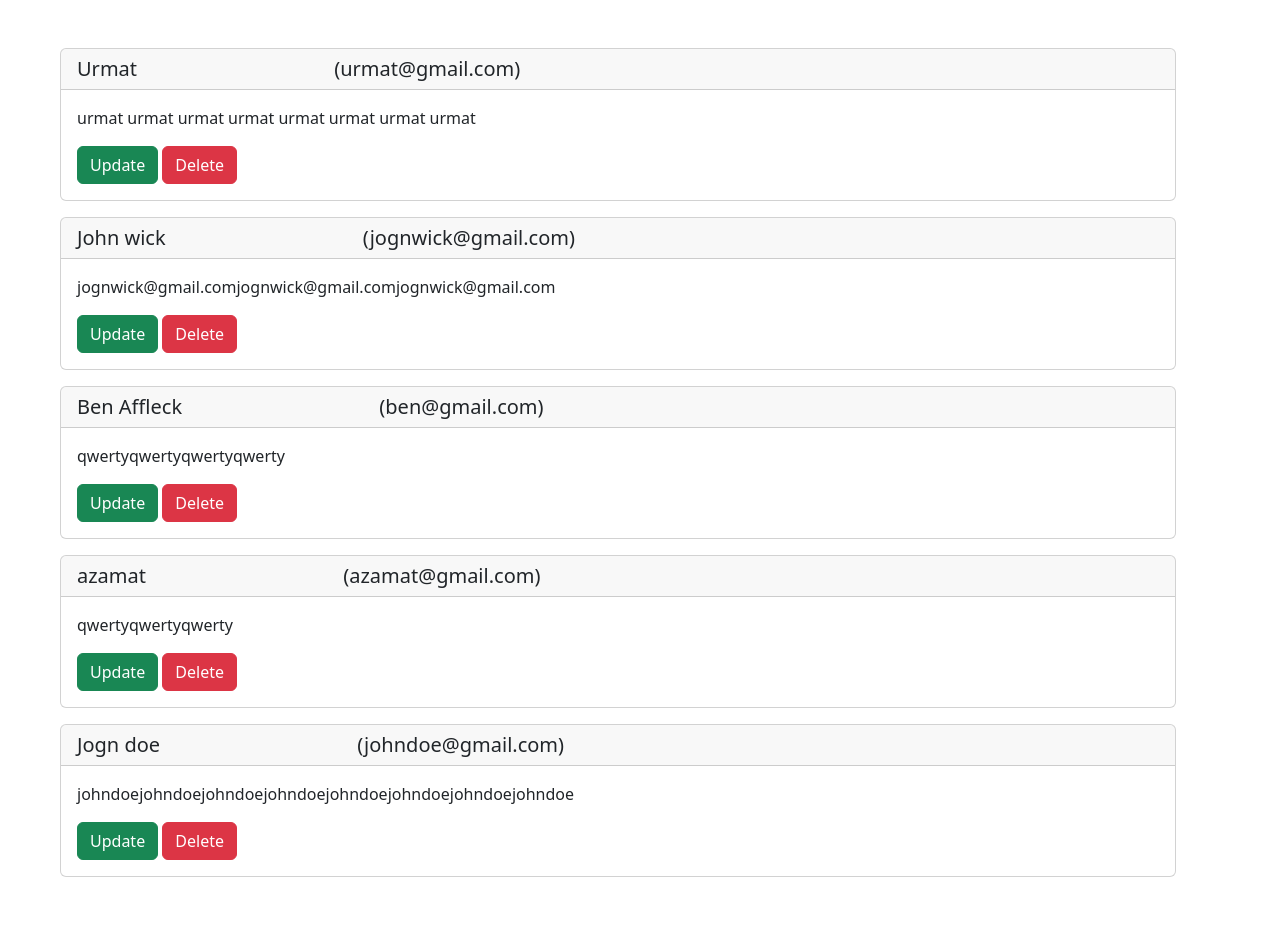
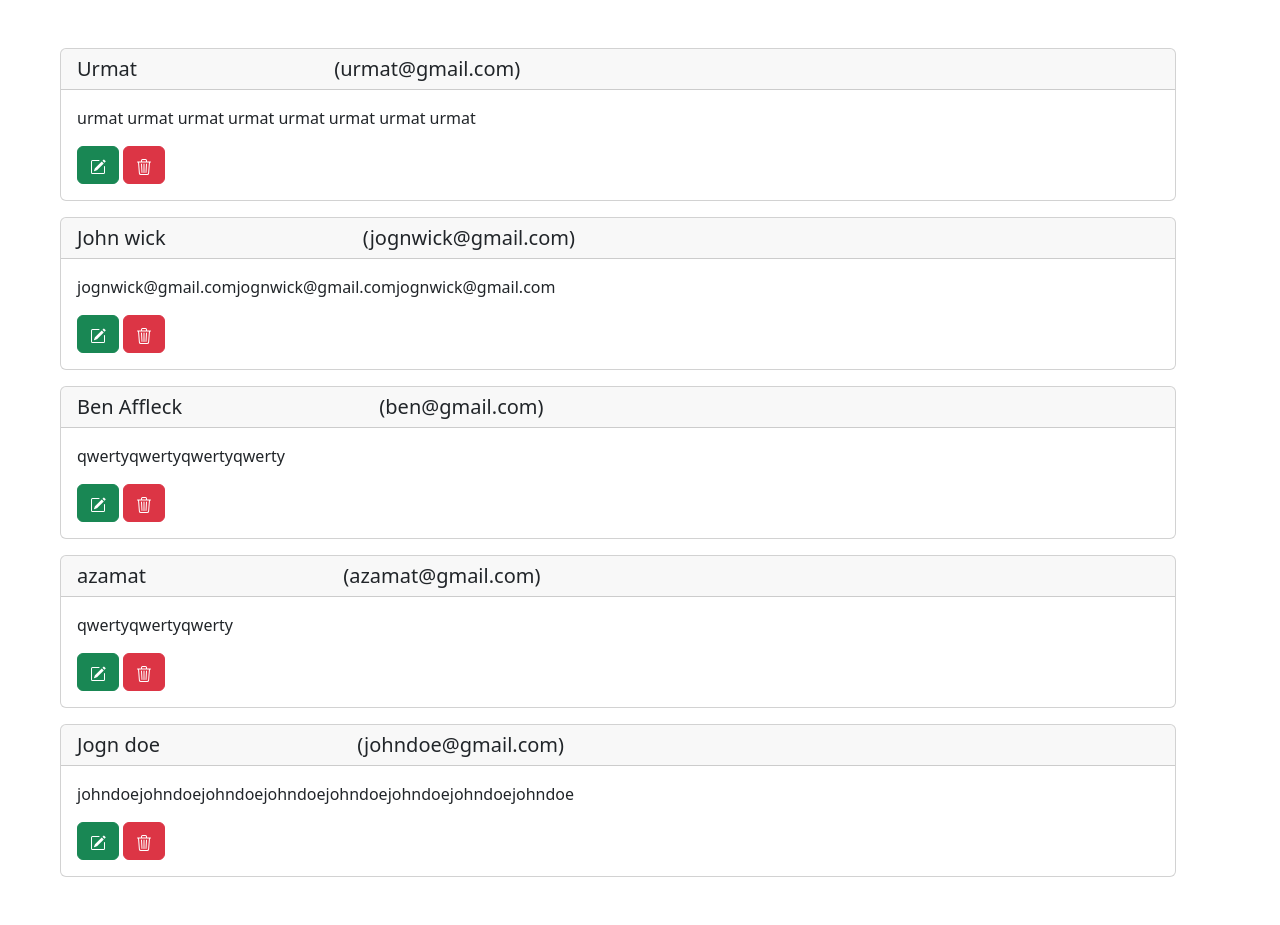
Before and after one commit to azamatclb/arzygulov-azamat-exam7, a Django app: page / in a window 1280 px wide. Shown: the part 56-981 px from the top of the page. Run offline with Django 5.2, Linux system fonts and the light colour scheme; data comes from the database, SQL or seed files in the repository.

Commit message:
Заменил кнопки редактирования и удаления записи на иконки

```diff
--- a/webapp/templates/delete_entry.html
+++ b/webapp/templates/delete_entry.html
@@ -10,7 +10,6 @@
         <form action="" method="post">
             {% csrf_token %}
             <div class="form-floating mb-3">
-{#                <label for="email"></label><br>#}
                 <h6>Введите email чтобы удалить:</h6>
                 <input type="email" name="email" class="form-control" placeholder="email" required>
             </div>
--- a/webapp/templates/index.html
+++ b/webapp/templates/index.html
@@ -9,12 +9,25 @@
     <div class="container m-5">
         {% for entry in entries %}
             <div class="card mb-3">
-                <h5 class="card-header"><span class="author me-5">{{ entry.author }} </span> <span class="ms-5 me-5"></span> <span
+                <h5 class="card-header"><span class="author me-5">{{ entry.author }} </span> <span
+                        class="ms-5 me-5"></span> <span
                         class="email ms-5">({{ entry.email }})</span></h5>
                 <div class="card-body">
                     <p class="card-text">{{ entry.text }}</p>
-                    <a href="{% url 'update_entry' entry.id %}" class="btn btn-success">Update</a>
-                    <a href="{% url 'delete_entry' entry.id %}" class="btn btn-danger">Delete</a>
+                    <a href="{% url 'update_entry' entry.id %}" class="btn btn-success">
+                        <svg xmlns="http://www.w3.org/2000/svg" width="16" height="16" fill="currentColor"
+                             class="bi bi-pencil-square" viewBox="0 0 16 16">
+                            <path d="M15.502 1.94a.5.5 0 0 1 0 .706L14.459 3.69l-2-2L13.502.646a.5.5 0 0 1 .707 0l1.293 1.293zm-1.75 2.456-2-2L4.939 9.21a.5.5 0 0 0-.121.196l-.805 2.414a.25.25 0 0 0 .316.316l2.414-.805a.5.5 0 0 0 .196-.12l6.813-6.814z"/>
+                            <path fill-rule="evenodd"
+                                  d="M1 13.5A1.5 1.5 0 0 0 2.5 15h11a1.5 1.5 0 0 0 1.5-1.5v-6a.5.5 0 0 0-1 0v6a.5.5 0 0 1-.5.5h-11a.5.5 0 0 1-.5-.5v-11a.5.5 0 0 1 .5-.5H9a.5.5 0 0 0 0-1H2.5A1.5 1.5 0 0 0 1 2.5z"/>
+                        </svg>
+                    </a>
+                    <a href="{% url 'delete_entry' entry.id %}" class="btn btn-danger">
+                        <svg xmlns="http://www.w3.org/2000/svg" width="16" height="16" fill="currentColor"
+                             class="bi bi-trash3" viewBox="0 0 16 16">
+                            <path d="M6.5 1h3a.5.5 0 0 1 .5.5v1H6v-1a.5.5 0 0 1 .5-.5M11 2.5v-1A1.5 1.5 0 0 0 9.5 0h-3A1.5 1.5 0 0 0 5 1.5v1H1.5a.5.5 0 0 0 0 1h.538l.853 10.66A2 2 0 0 0 4.885 16h6.23a2 2 0 0 0 1.994-1.84l.853-10.66h.538a.5.5 0 0 0 0-1zm1.958 1-.846 10.58a1 1 0 0 1-.997.92h-6.23a1 1 0 0 1-.997-.92L3.042 3.5zm-7.487 1a.5.5 0 0 1 .528.47l.5 8.5a.5.5 0 0 1-.998.06L5 5.03a.5.5 0 0 1 .47-.53Zm5.058 0a.5.5 0 0 1 .47.53l-.5 8.5a.5.5 0 1 1-.998-.06l.5-8.5a.5.5 0 0 1 .528-.47M8 4.5a.5.5 0 0 1 .5.5v8.5a.5.5 0 0 1-1 0V5a.5.5 0 0 1 .5-.5"/>
+                        </svg>
+                    </a>
                 </div>
             </div>
         {% endfor %}
```
